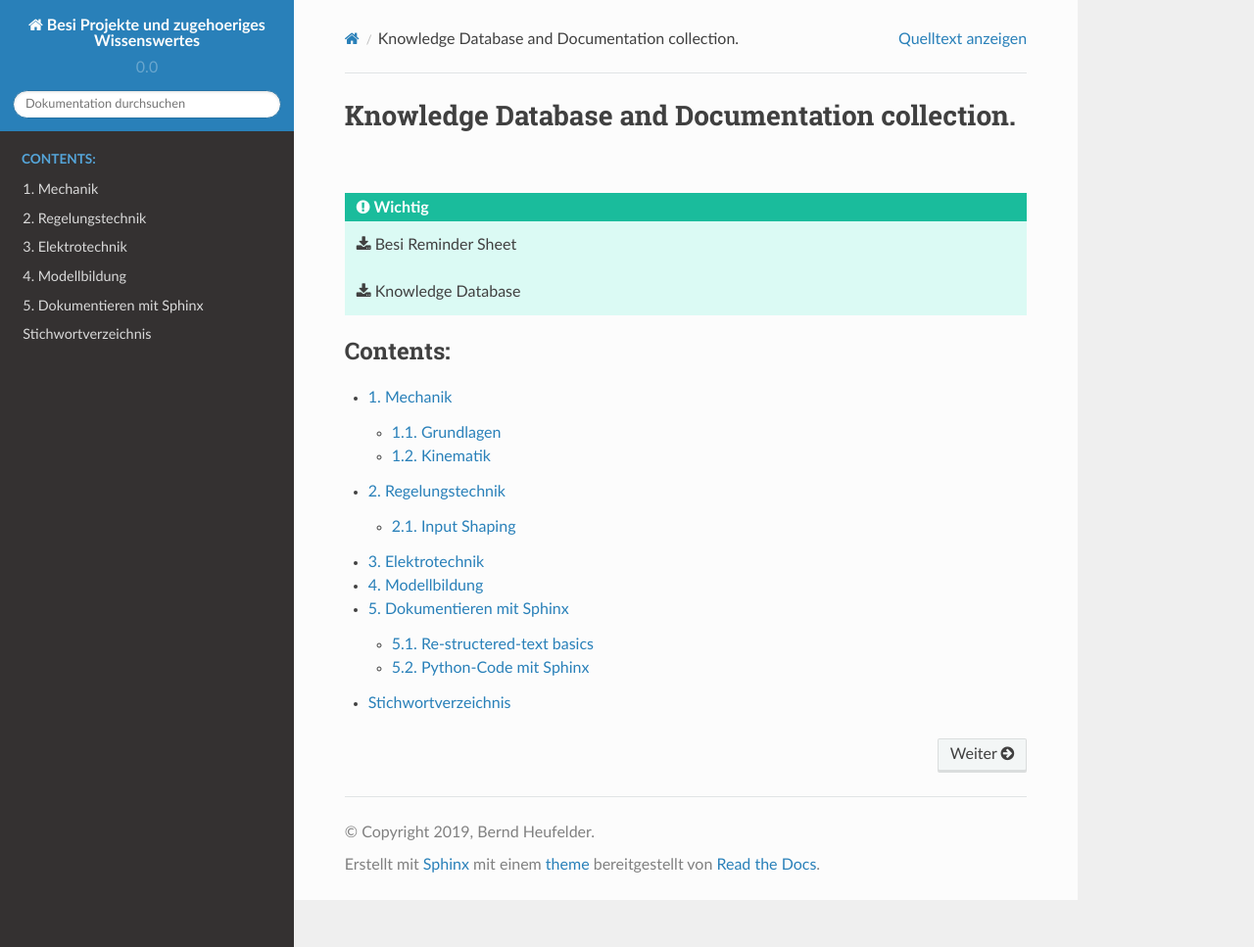
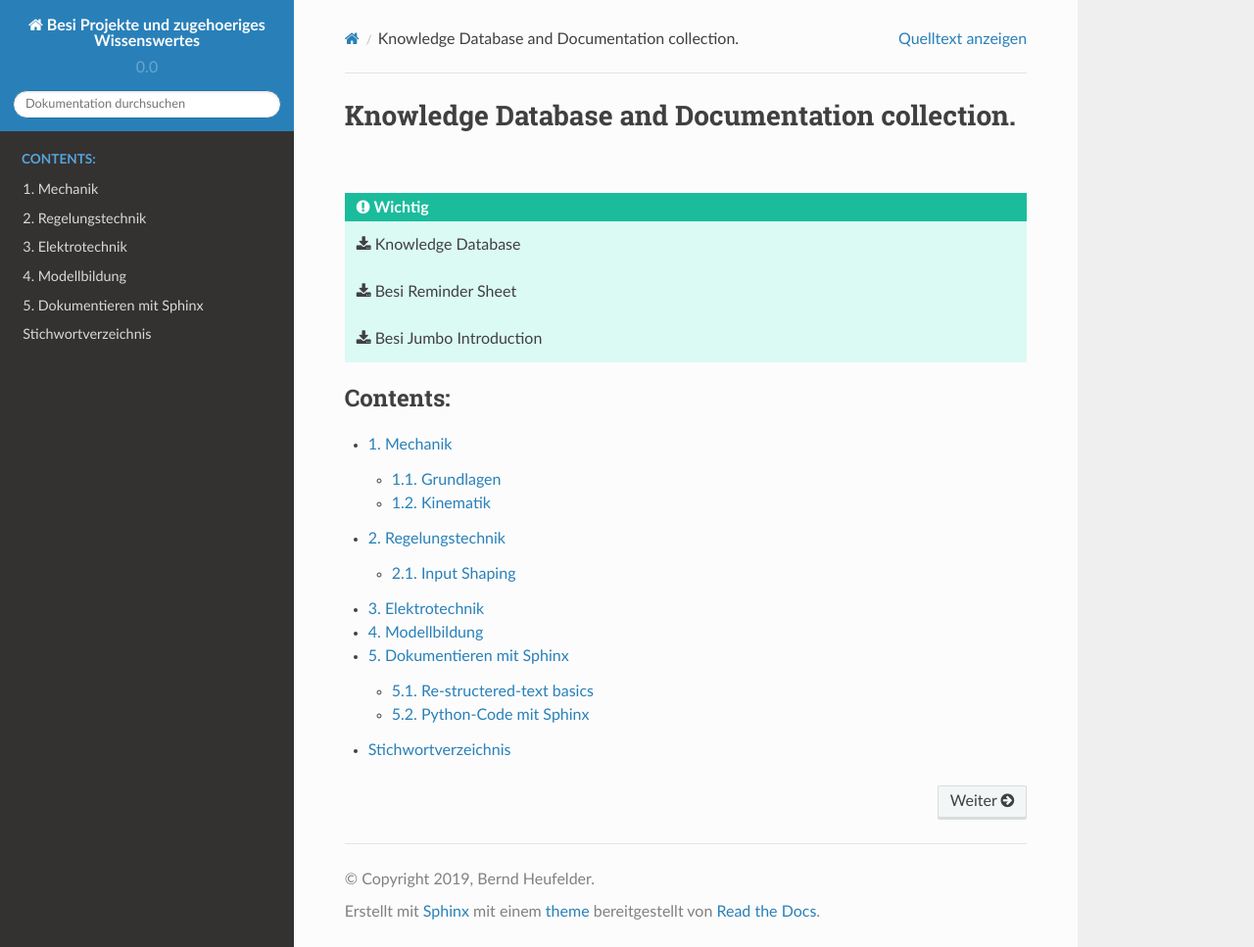
Before and after one commit to BerndHeufelder/Dokumentation, a Sphinx documentation site: the page built from Sphinx/source/index.rst, in a window 1280 px wide and 967 px high. Shown: the whole window at 98% size. Built offline with Sphinx 7.4.7 and the Read the Docs theme 2.0.0, drawn with Linux system fonts in a browser that asks for light colours.

```diff
--- a/Sphinx/source/index.rst
+++ b/Sphinx/source/index.rst
@@ -3,9 +3,11 @@
 
 .. important::
 
+	:download:`Knowledge Database <../../Knowledge Database/Knowledge_Database.pdf>`
+
 	:download:`Besi Reminder Sheet <../../ReminderSheet/ReminderSheet.pdf>`
 
-	:download:`Knowledge Database <../../Knowledge Database/Knowledge_Database.pdf>`
+	:download:`Besi Jumbo Introduction <../../Jumbo Introduction/JumboIndtroduction.pdf>`
 
 
 .. toctree::
```
Also changed, not shown: 6 other files.
